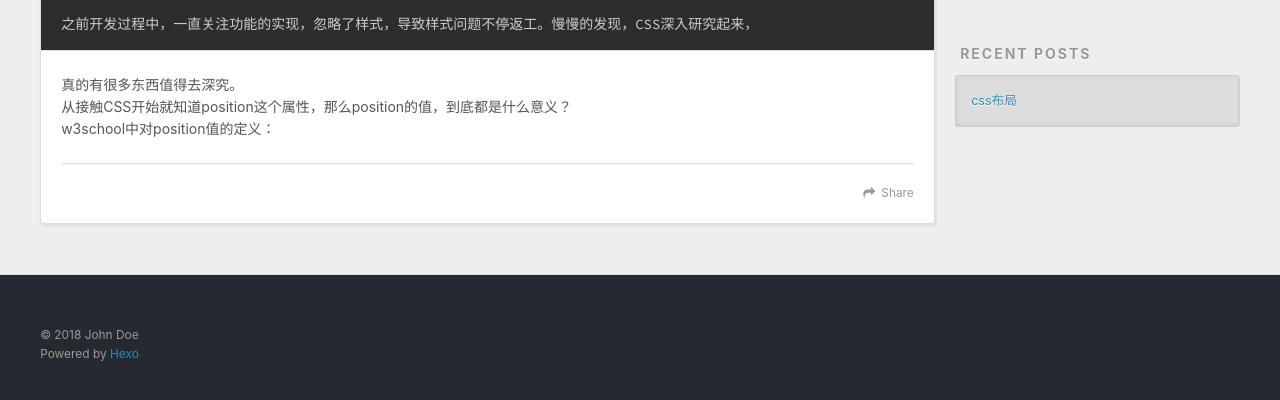
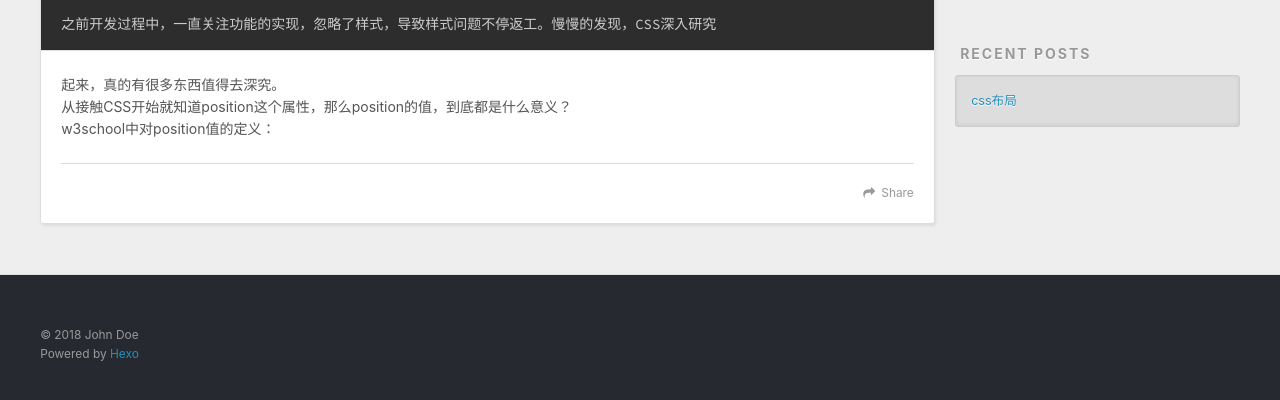
Before and after one commit to BettyDirn/BettyDirn.github.io, a plain HTML site: page 2018/07/16/css布局/index.html in a window 1280 px wide. Shown: the part 434-834 px from the top of the page. Drawn offline with nearby package versions, Linux system fonts and the light colour scheme.

Commit message:
Site updated: 2018-07-16 16:51:28

```diff
--- a/2018/07/16/css布局/index.html
+++ b/2018/07/16/css布局/index.html
@@ -7,17 +7,17 @@
 
   <title>css布局 | Hexo</title>
   <meta name="viewport" content="width=device-width, initial-scale=1, maximum-scale=1">
-  <meta name="description" content="之前开发过程中，一直关注功能的实现，忽略了样式，导致样式问题不停返工。慢慢的发现，CSS深入研究起来， 真的有很多东西值得去深究。    从接触CSS开始就知道position这个属性，那么position的值，到底都是什么意义？    w3school中对position值的定义：">
+  <meta name="description" content="之前开发过程中，一直关注功能的实现，忽略了样式，导致样式问题不停返工。慢慢的发现，CSS深入研究 起来，真的有很多东西值得去深究。    从接触CSS开始就知道position这个属性，那么position的值，到底都是什么意义？    w3school中对position值的定义：">
 <meta property="og:type" content="article">
 <meta property="og:title" content="css布局">
 <meta property="og:url" content="http://yoursite.com/2018/07/16/css布局/index.html">
 <meta property="og:site_name" content="Hexo">
-<meta property="og:description" content="之前开发过程中，一直关注功能的实现，忽略了样式，导致样式问题不停返工。慢慢的发现，CSS深入研究起来， 真的有很多东西值得去深究。    从接触CSS开始就知道position这个属性，那么position的值，到底都是什么意义？    w3school中对position值的定义：">
+<meta property="og:description" content="之前开发过程中，一直关注功能的实现，忽略了样式，导致样式问题不停返工。慢慢的发现，CSS深入研究 起来，真的有很多东西值得去深究。    从接触CSS开始就知道position这个属性，那么position的值，到底都是什么意义？    w3school中对position值的定义：">
 <meta property="og:locale" content="default">
-<meta property="og:updated_time" content="2018-07-16T08:50:43.575Z">
+<meta property="og:updated_time" content="2018-07-16T08:51:24.529Z">
 <meta name="twitter:card" content="summary">
 <meta name="twitter:title" content="css布局">
-<meta name="twitter:description" content="之前开发过程中，一直关注功能的实现，忽略了样式，导致样式问题不停返工。慢慢的发现，CSS深入研究起来， 真的有很多东西值得去深究。    从接触CSS开始就知道position这个属性，那么position的值，到底都是什么意义？    w3school中对position值的定义：">
+<meta name="twitter:description" content="之前开发过程中，一直关注功能的实现，忽略了样式，导致样式问题不停返工。慢慢的发现，CSS深入研究 起来，真的有很多东西值得去深究。    从接触CSS开始就知道position这个属性，那么position的值，到底都是什么意义？    w3school中对position值的定义：">
 
     <link rel="alternate" href="/atom.xml" title="Hexo" type="application/atom+xml">
 
@@ -86,8 +86,8 @@
 
     <div class="article-entry" itemprop="articleBody">
 
-        <pre><code>之前开发过程中，一直关注功能的实现，忽略了样式，导致样式问题不停返工。慢慢的发现，CSS深入研究起来，
-</code></pre><p>真的有很多东西值得去深究。<br>    从接触CSS开始就知道position这个属性，那么position的值，到底都是什么意义？<br>    w3school中对position值的定义：</p>
+        <pre><code>之前开发过程中，一直关注功能的实现，忽略了样式，导致样式问题不停返工。慢慢的发现，CSS深入研究
+</code></pre><p>起来，真的有很多东西值得去深究。<br>    从接触CSS开始就知道position这个属性，那么position的值，到底都是什么意义？<br>    w3school中对position值的定义：</p>
 
 
     </div>
```
Also changed, not shown: index.html (+2 -2 lines).
